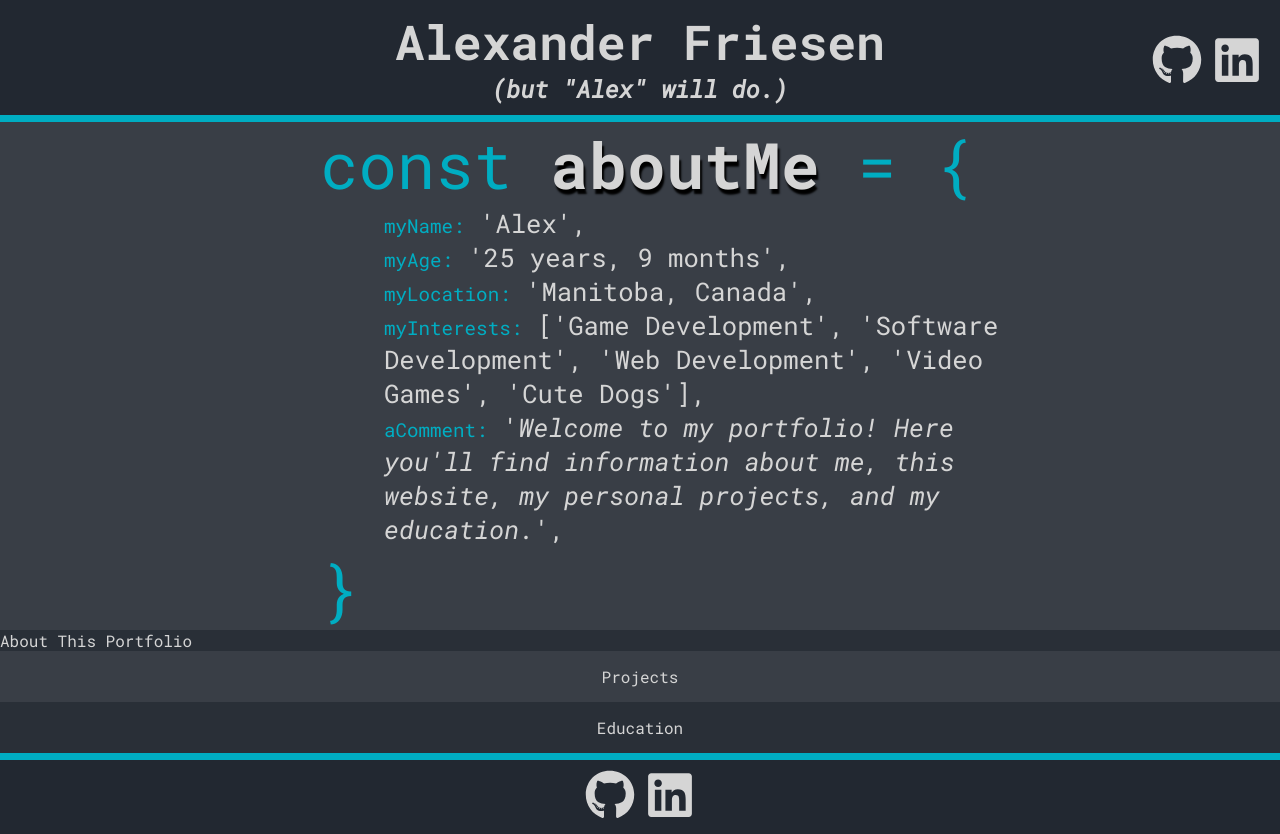
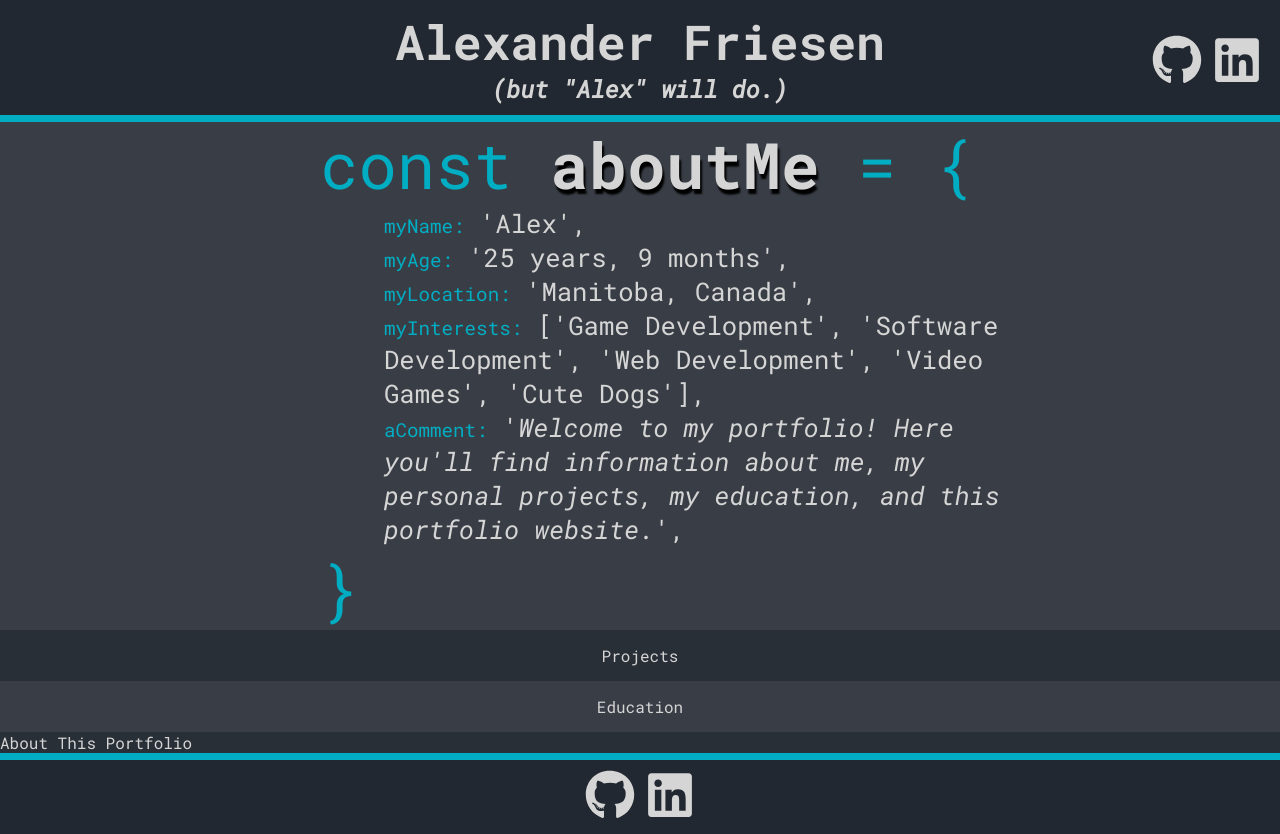
Before and after one commit to TritoLL/react-portfolio, a React (Create React App) app: page / in a window 1280 px wide. Built offline with nearby package versions, Linux system fonts and the light colour scheme.

Commit message:
reorder Home

```diff
--- a/src/components/AboutMe.js
+++ b/src/components/AboutMe.js
@@ -63,7 +63,8 @@ const AboutMe = () => {
                 <Key>aComment:</Key> '
                 <i>
                     Welcome to my portfolio! Here you'll find information about
-                    me, this website, my personal projects, and my education.
+                    me, my personal projects, my education, and this portfolio
+                    website.
                 </i>
                 ',
                 <br />
--- a/src/pages/Home.js
+++ b/src/pages/Home.js
@@ -11,9 +11,9 @@ const Home = () => {
         <>
             <Header />
             <AboutMe />
-            <AboutThis />
             <Projects />
             <Education />
+            <AboutThis />
             <Footer />
         </>
     );
```
